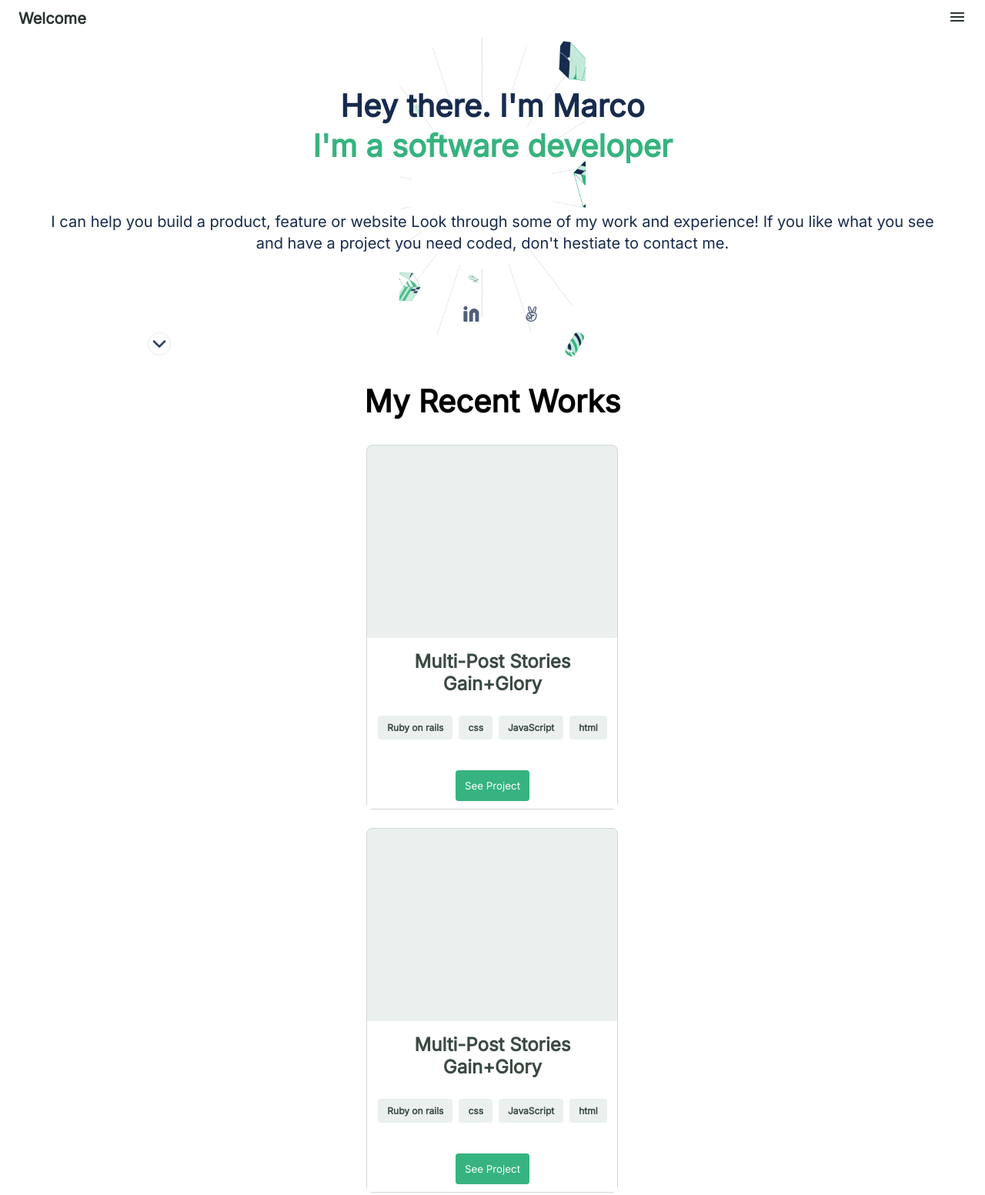
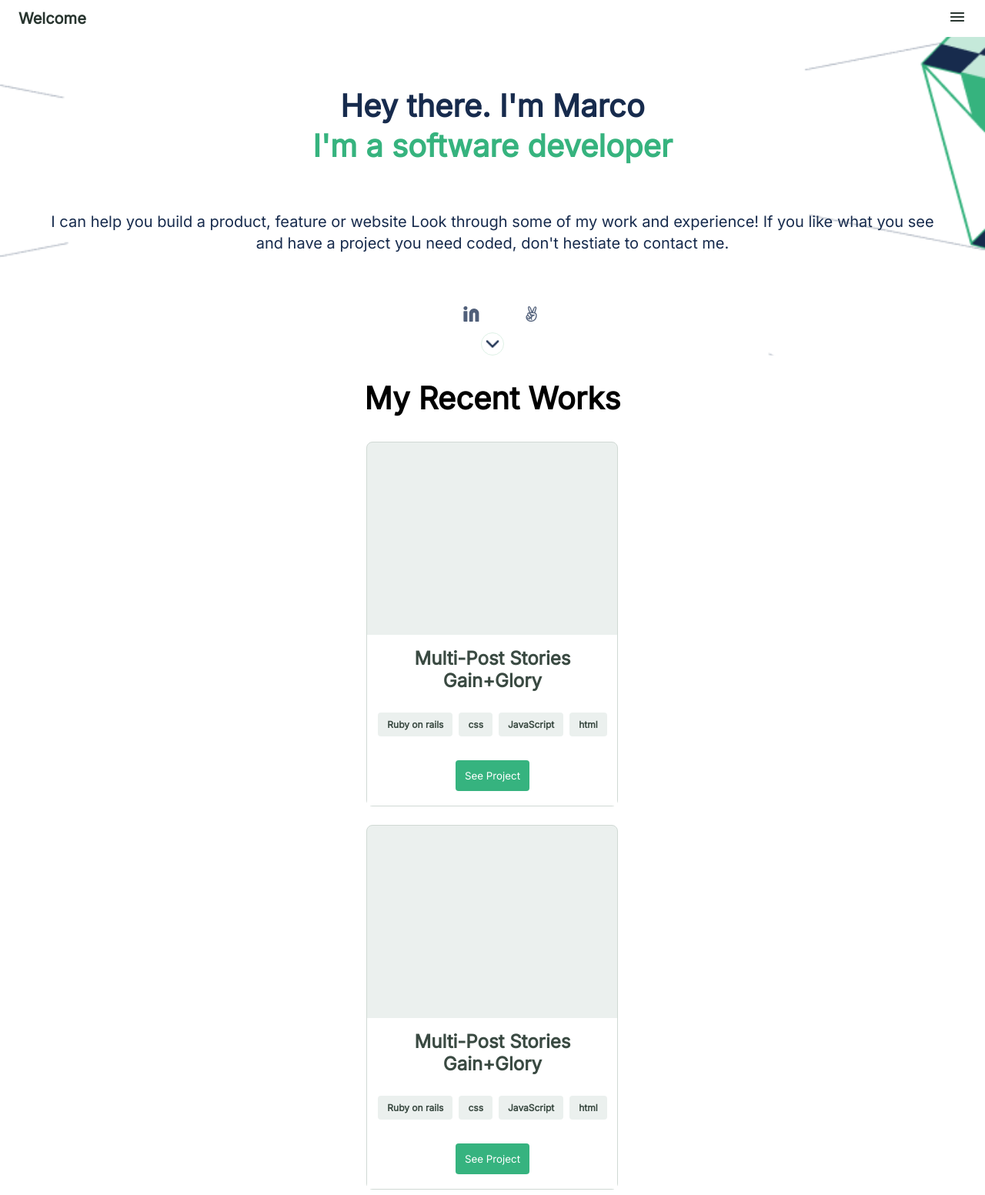
Before and after one commit to MarcoOquendoC/Portfolio, a website: page index.html in a window 1280 px wide. Shown: the top 1553 px of the page at 77% size. Drawn offline with Linux system fonts and the light colour scheme.

Commit message:
Add corrections from pull request 3 conversation

```diff
--- a/index.html
+++ b/index.html
@@ -189,15 +189,15 @@
       <p class="chat">
         I'm always interested in hearing about new projects, so if you'd like to chat please get in touch.
       </p>
+      <div class="social-background">
         <form class="user-form" id="contactform" action="https://formspree.io/f/mbjwvgqk" method="post">
           <input id="name" type="text" name="name" maxlength="30" placeholder="Full name" required>
           <input id="email" type="email" name="_replyto" placeholder="Email address" required>
-        <textarea id="msg" name="message" maxlength="500" required>
-          Enter text here
-        </textarea>
+          <textarea id="msg" name="message" maxlength="500" placeholder="Enter text here" required></textarea>
           <button type="submit" class="primary-btn">
             Get in touch
           </button>
+        </form>
         <div class="social-container">
           <ul>
             <li>
@@ -217,7 +217,7 @@
             </li>
           </ul>
         </div>
-      </form>
+      </div>
       <p class="last-email">marcooquendoc@gmail.com</p>
       <div class="last-bar"></div>
     </footer>
--- a/styles.css
+++ b/styles.css
@@ -29,9 +29,10 @@ header {
   width: 100vw;
   display: flex;
   flex-direction: column;
+  justify-content: center;
   background-image: url("/images/background.png");
   background-repeat: no-repeat;
-  background-size: contain;
+  background-size: 100%;
   background-position: center;
   height: auto;
   padding-left: 24px;
@@ -69,6 +70,12 @@ main {
   height: 110%;
 }
 
+.social-container {
+  display: flex;
+  flex-direction: column;
+  justify-content: center;
+}
+
 .social-container ul {
   display: flex;
   padding: 10px;
@@ -85,7 +92,8 @@ li {
   border: 1px solid #def1e6;
   border-radius: 50%;
   width: 30px;
-  margin: 0 167px 0 168px;
+  display: block;
+  margin: auto;
 }
 
 .section-title {
@@ -148,16 +156,6 @@ li {
   font-size: 12px;
   font-weight: 600;
   color: #3a4a42;
-}
-
-.primary-btn {
-  background-color: #36b37f;
-  border-radius: 4px;
-  padding: 12px;
-  align-self: center;
-  margin-top: 29px;
-  margin-bottom: 24px;
-  color: #fff;
 }
 
 .about {
@@ -241,17 +239,6 @@ li {
   background-repeat: no-repeat;
 }
 
-button:hover {
-  cursor: pointer;
-  background: #36b37f;
-  box-shadow: 0 8px 16px rgba(54, 179, 127, 0.24);
-}
-
-button:active {
-  background: #fff;
-  transform: translateY(4px);
-}
-
 .get-my-resume {
   background-image: url(/images/about2.png);
   background-repeat: no-repeat;
@@ -271,9 +258,6 @@ button:active {
   display: flex;
   flex-direction: column;
   align-items: center;
-  background-image: url(/images/form.png);
-  background-position: bottom right;
-  background-repeat: no-repeat;
   margin: 0;
   width: 327px;
 }
@@ -330,3 +314,30 @@ body {
   border-radius: 10px;
   margin-bottom: 8px;
 }
+
+.social-background {
+  background-image: url(/images/form.png);
+  background-position: bottom right;
+  background-repeat: no-repeat;
+}
+
+button:hover {
+  cursor: pointer;
+  background: #36b37f;
+  box-shadow: 0 8px 16px rgba(54, 179, 127, 0.24);
+}
+
+button:active {
+  background: #008552;
+  transform: translateY(4px);
+}
+
+.primary-btn {
+  background-color: #36b37f;
+  border-radius: 4px;
+  padding: 12px;
+  align-self: center;
+  margin-top: 20px;
+  margin-bottom: 24px;
+  color: #fff;
+}
```
Lines whose indentation alone changed are shown as unchanged.
